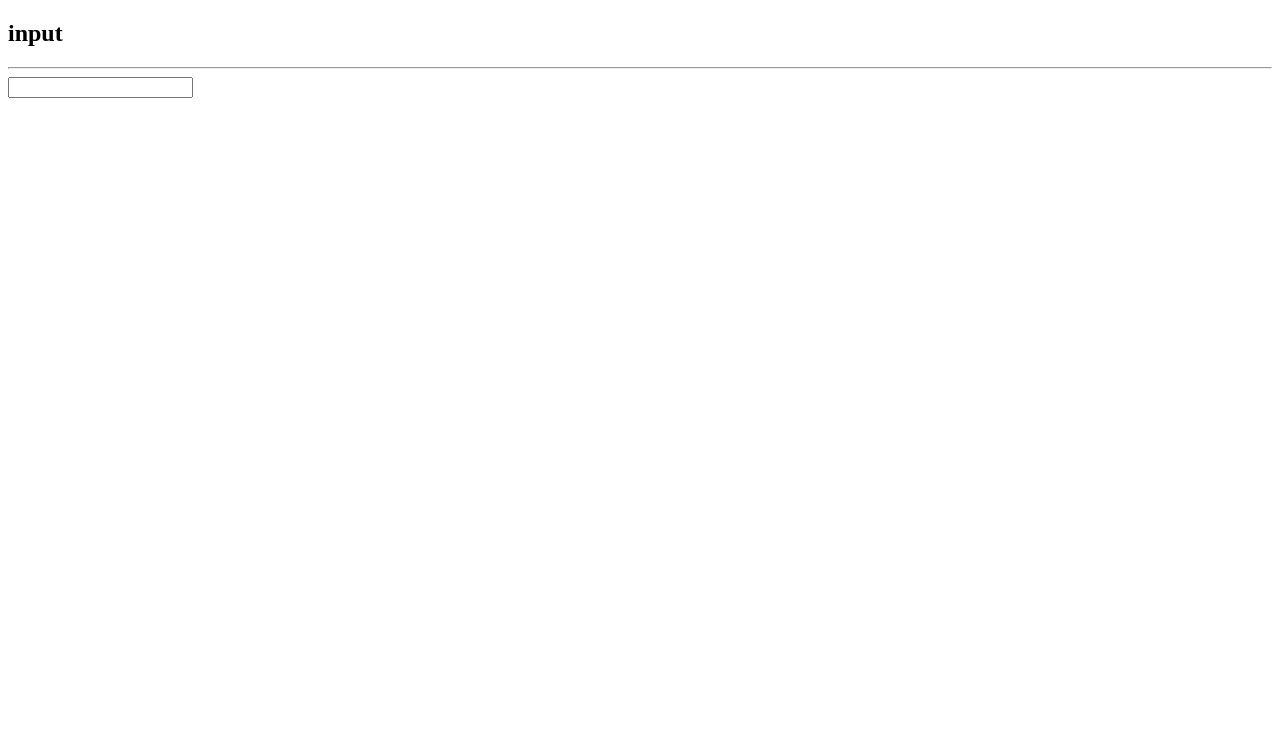
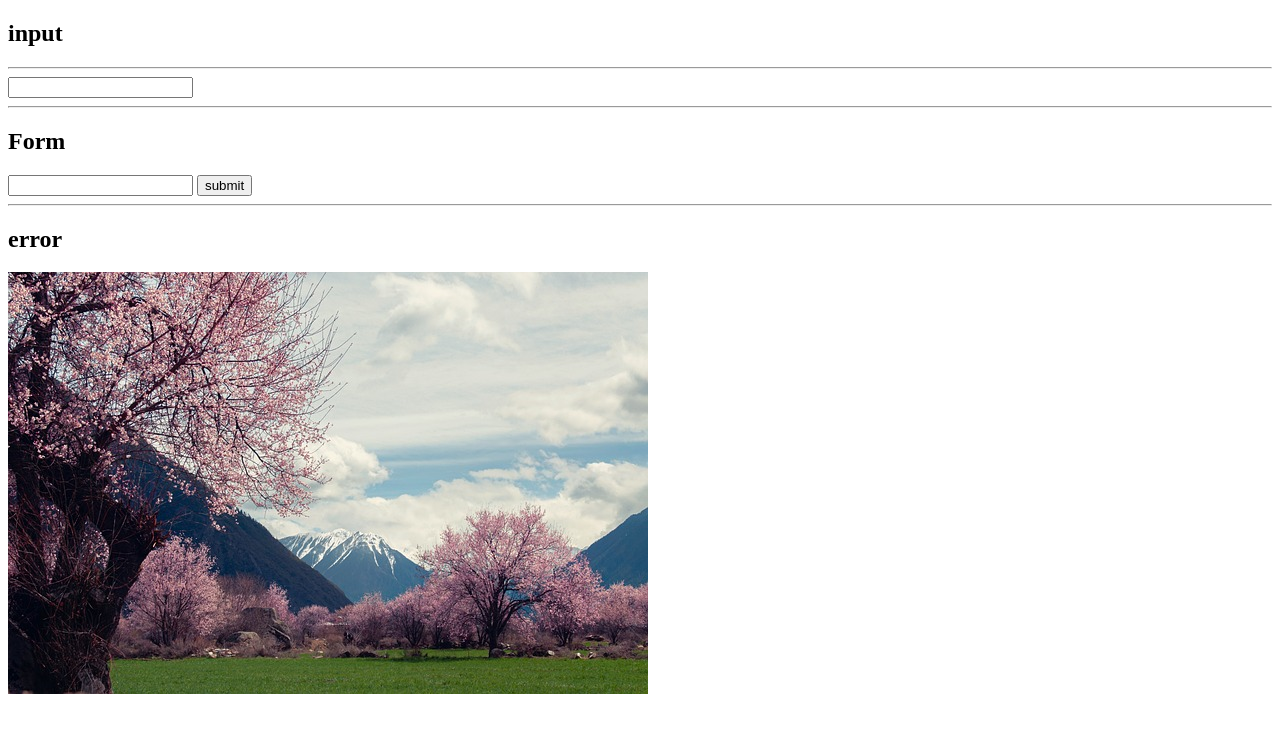
Before and after one commit to calixlock/javaScript, a website: page js_gymCoding/01_dom-control/06_event-form.html in a window 1280 px wide. Drawn offline with Linux system fonts and the light colour scheme.

Commit message:
js06 event-form img error event

```diff
--- a/js_gymCoding/01_dom-control/06_event-form.html
+++ b/js_gymCoding/01_dom-control/06_event-form.html
@@ -13,6 +13,15 @@
   <h2>input</h2>
   <hr>
   <input type="text" id="inputBox">
+  <hr>
+  <h2>Form</h2>
+  <form action="" onsubmit="alert('submit!')">
+    <input type="text" name="username">
+    <button type="submit">submit</button>
+  </form>
+  <hr>
+  <h2>error</h2>
+  <img src="./image.jpg" alt="image none">
 </body>
 
 </html>
--- a/js_gymCoding/01_dom-control/06_event-form.js
+++ b/js_gymCoding/01_dom-control/06_event-form.js
@@ -18,3 +18,11 @@ inputBox.addEventListener("blur", (e) => {
   // blur = focus에서 멀어질때
   console.log(`blur !`);
 });
+
+// image error 감지
+let img = document.querySelector("img");
+img.addEventListener("error", (e) => {
+  console.log("image error 발생");
+  // 실패시 보여줄 이미지 코드
+  e.target.src = "../images/01_spring.jpg";
+});
```
